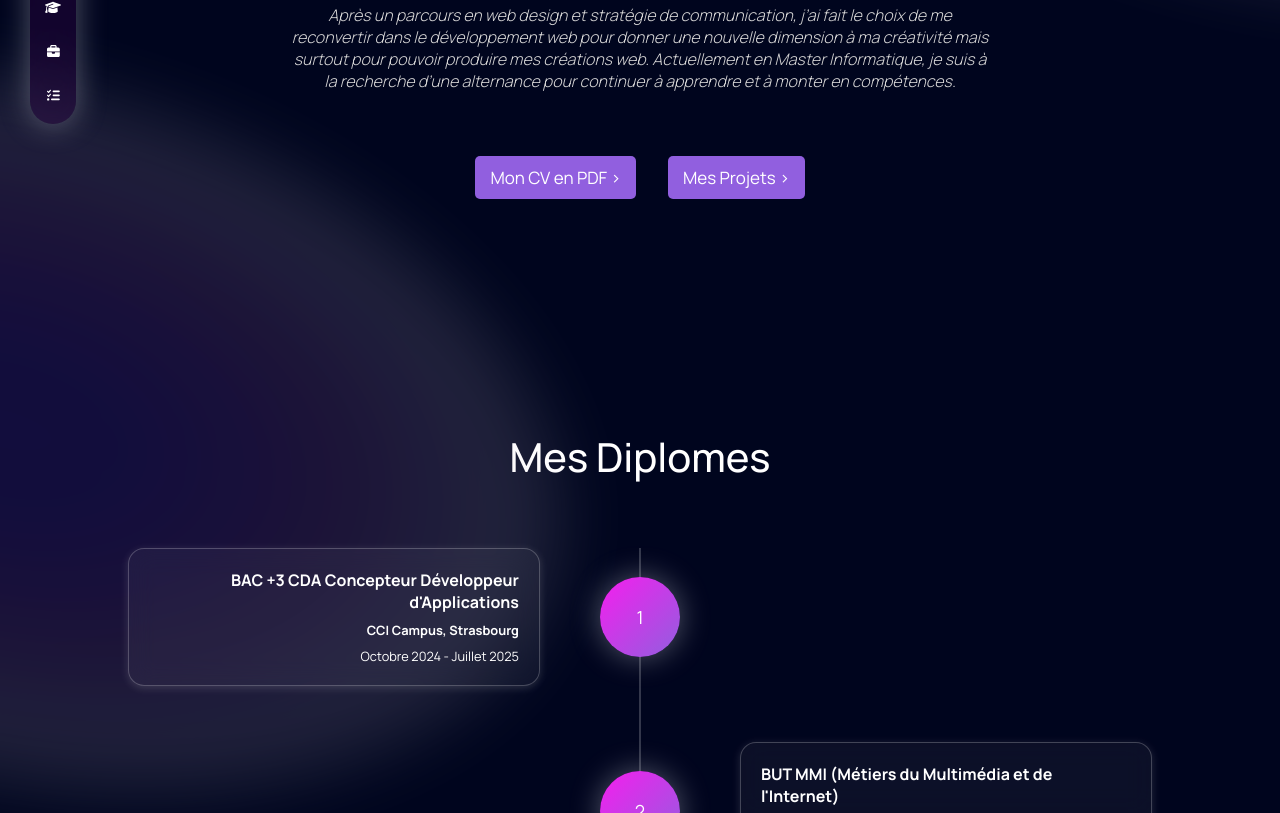
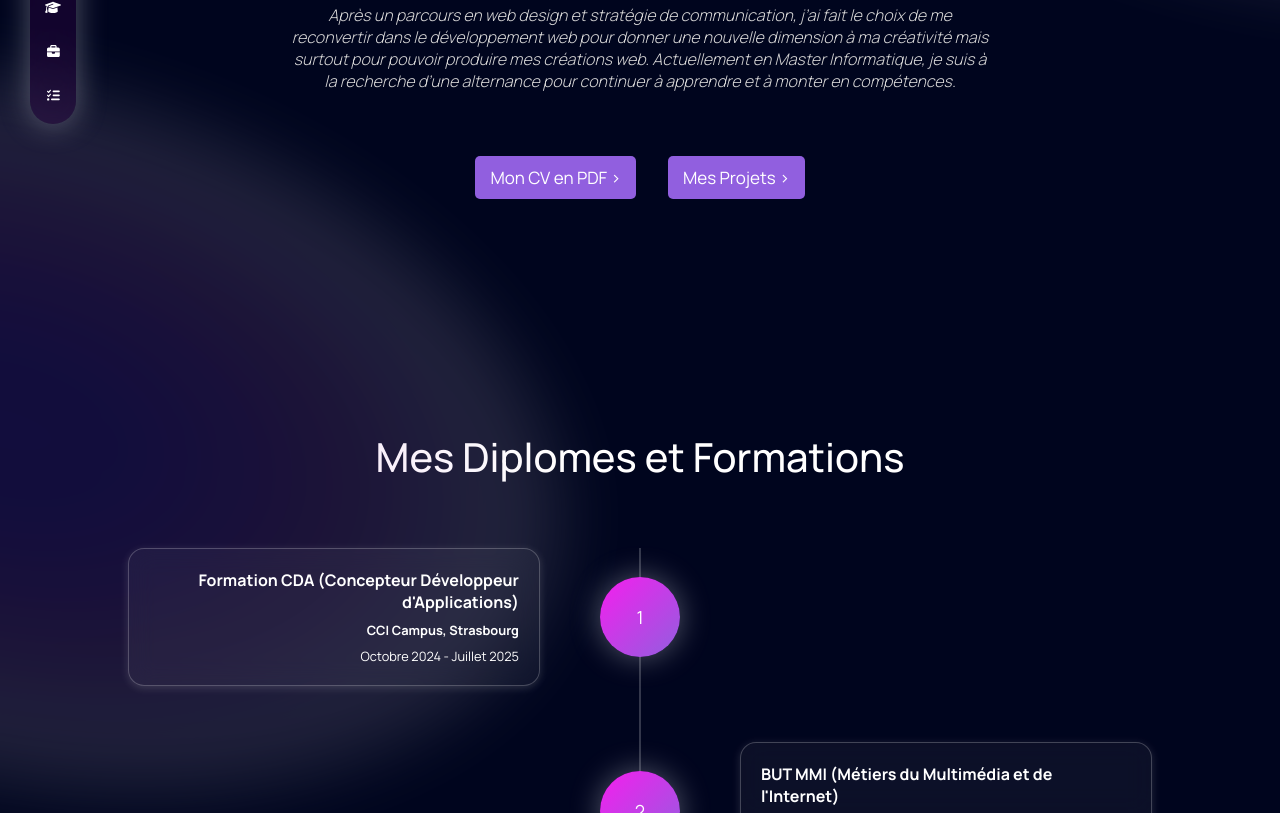
Before and after one commit to MymoMg/cv-mguil, a React (Vite) app: page / in a window 1280 px wide. Shown: the part 371-1184 px from the top of the page. Built offline with nearby package versions, Linux system fonts and the light colour scheme.

Commit message:
update text timeline

```diff
--- a/src/components/custom/Timeline/Timeline.jsx
+++ b/src/components/custom/Timeline/Timeline.jsx
@@ -4,7 +4,7 @@ import { motion } from "motion/react"
 
 const experiences = [
   {
-    role: "BAC +3 CDA Concepteur Développeur d'Applications",
+    role: "Formation CDA (Concepteur Développeur d'Applications)",
     company: "CCI Campus, Strasbourg",
     year: "Octobre 2024 - Juillet 2025",
   },
@@ -28,7 +28,7 @@ const experiences = [
 export default function Timeline( { ...props } ) {
   return (
     <section className={styles.section} {...props}>
-      <h2>Mes Diplomes</h2>
+      <h2>Mes Diplomes et Formations</h2>
       <div className={styles.timeline}>
         <ul>
           {experiences.map((link, index) => (
```
